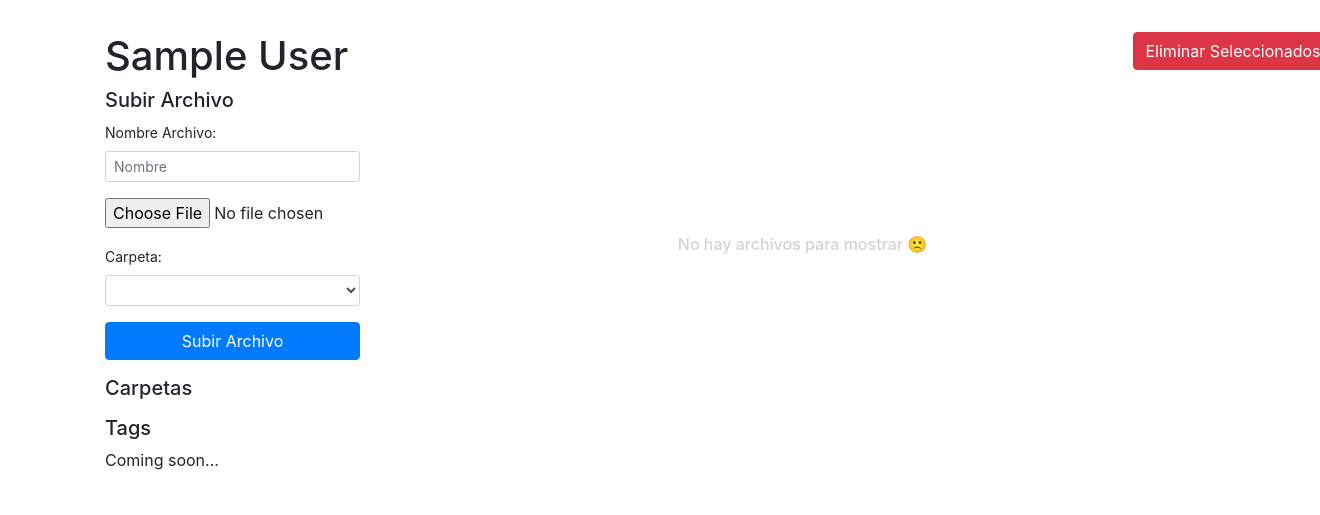
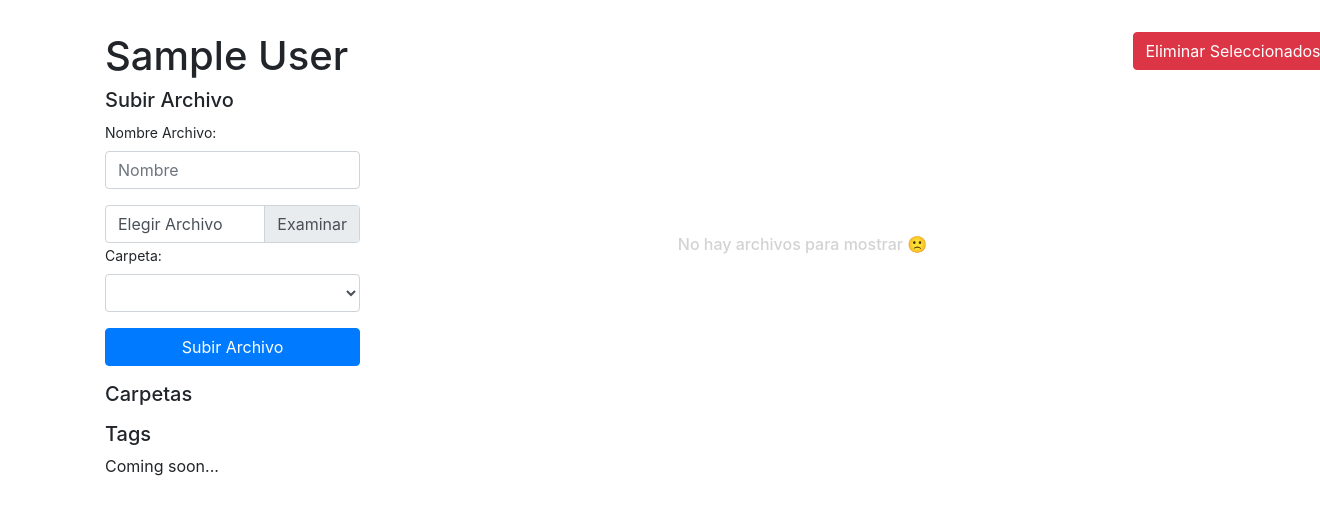
Before and after one commit to DCC-CC4401/SchoolDrive, a Django app: page /files in a window 1320 px wide. Shown: the part 66-581 px from the top of the page. Run offline with Django 3.2, Linux system fonts and the light colour scheme; the visitor is signed in with stand-in values (Sample User, id 1); data that the repository does not hold is empty; some libraries are stand-ins or nearby versions.

Commit message:
Update datafiles (Validate name input)

```diff
--- a/drive/static/drive/css/style.css
+++ b/drive/static/drive/css/style.css
@@ -6,6 +6,11 @@ input.invalid {
     display: none;
     font-size:10pt;
     color: red;
+}
+.custom-file span {
+  display: none;
+  font-size:10pt;
+  color: red;
 }
 
 .file-box {
--- /dev/null
+++ b/drive/static/drive/js/datafiles.js
@@ -0,0 +1,53 @@
+//VARIABLES FORMULARIO
+const form  = document.getElementById('subir');
+const nombrearchivo = document.getElementById('nombreArchivo');
+const nombrearchivospanError = document.getElementById('nombrearchivospanError');
+const archivo = document.getElementById('archivoSubido');
+const archivospanError = document.getElementById('archivospanError');
+var nombrearchivoregex = /[\\/:"*?<>\.|]+/;
+
+$(nombrearchivo).change( function (){
+    if (!nombrearchivoregex.test($(nombrearchivo).val())){
+        nombrearchivo.classList.remove("invalid");
+        nombrearchivospanError.style.display = "none";
+    } else {
+        nombrearchivoError();
+    }
+})
+function nombrearchivoError() {
+    nombrearchivo.classList += " invalid";
+    nombrearchivospanError.style.display = "block";
+};
+
+$(archivo).change( function (){
+    if (archivo.files.length != 0){
+        archivospanError.style.display = "none";
+    } else {
+        archivoError();
+    }
+})
+
+$(".custom-file-input").on("change", function() {
+    var fileName = $(this).val().split("\\").pop();
+    $(this).siblings(".custom-file-label").addClass("selected").html(fileName);
+});
+
+function archivoError() {
+    //archivo.classList += " invalid";
+    archivospanError.style.display = "block";
+};
+
+form.addEventListener('submit', function (event){
+    var count = 0;
+    if (nombrearchivoregex.test($(nombrearchivo).val()) && $(nombrearchivo).val()!=""){
+        nombrearchivoError();
+        count++;
+    }
+    if (archivo.files.length == 0){
+        archivoError();
+        count++;
+    }
+	if (count>0){
+		event.preventDefault();
+    }
+});
--- a/drive/templates/drive/datafiles.html
+++ b/drive/templates/drive/datafiles.html
@@ -3,6 +3,11 @@
 {% block title %} SchoolDrive | Perfil {% endblock %}
 
 {% block content %}
+<style>
+    .custom-file-input ~ .custom-file-label::after {
+    content: "Examinar";
+}
+</style>
     <div class="container" style="margin-top:2em">
         {% if messages %}
             <ul>
@@ -18,19 +23,22 @@
             <div class="col-md-3">
                 <h1>{{ user.first_name }} {{ user.last_name }}</h1>
                 <div class="ibox float-e-margins">
-                    <form id="subir" method="post" enctype="multipart/form-data">
+                    <form id="subir" method="post" enctype="multipart/form-data" novalidate>
                         {% csrf_token %}
                         <h5>Subir Archivo</h5>
                         <div class="form-group">
                             <label for="nombreArchivo" style="font-size: 14px;">Nombre Archivo:</label>
-                            <input type="text" class="form-control form-control-sm" name="nombre" id="nombreArchivo" placeholder="Nombre" required>
+                            <input type="text" class="form-control" name="nombre" id="nombreArchivo" placeholder="Nombre" required>
+                            <span id="nombrearchivospanError" style="display: none;" >El nombre no puede contener ? * . " / \ [ ] ; | = ,</span>
                         </div>
-                        <div class="form-group">
-                            <input type="file" class="form-control-file" name="archivo" id="archivoSubido" style="width:100%" required>
+                        <div class="custom-file" lang="es">
+                            <input style="width:100%" type="file" class="custom-file-input" id="archivoSubido">
+                            <label class="custom-file-label" for="archivoSubido">Elegir Archivo</label>
+                            <span id="archivospanError" style="display: none;" >Debes seleccionar un archivo</span>
                         </div>
                         <div class="form-group">
                             <label for="carpetaArchivo" style="font-size: 14px;">Carpeta:</label>
-                            <select class="form-control form-control-sm" name="folder" id="carpetaArchivo" style="width:100%" required>
+                            <select class="form-control" name="folder" id="carpetaArchivo" style="width:100%" required>
                                 {%for folder in folders%}
                                     <option>{{folder.nombre}}</option>
                                 {%endfor%}
@@ -118,4 +126,5 @@
 </body>
 <script src="https://ajax.googleapis.com/ajax/libs/jquery/3.2.1/jquery.min.js"></script>
 {% load static %}
+<script src="{% static 'drive/js/datafiles.js' %}"></script>
 {% endblock %}
```
